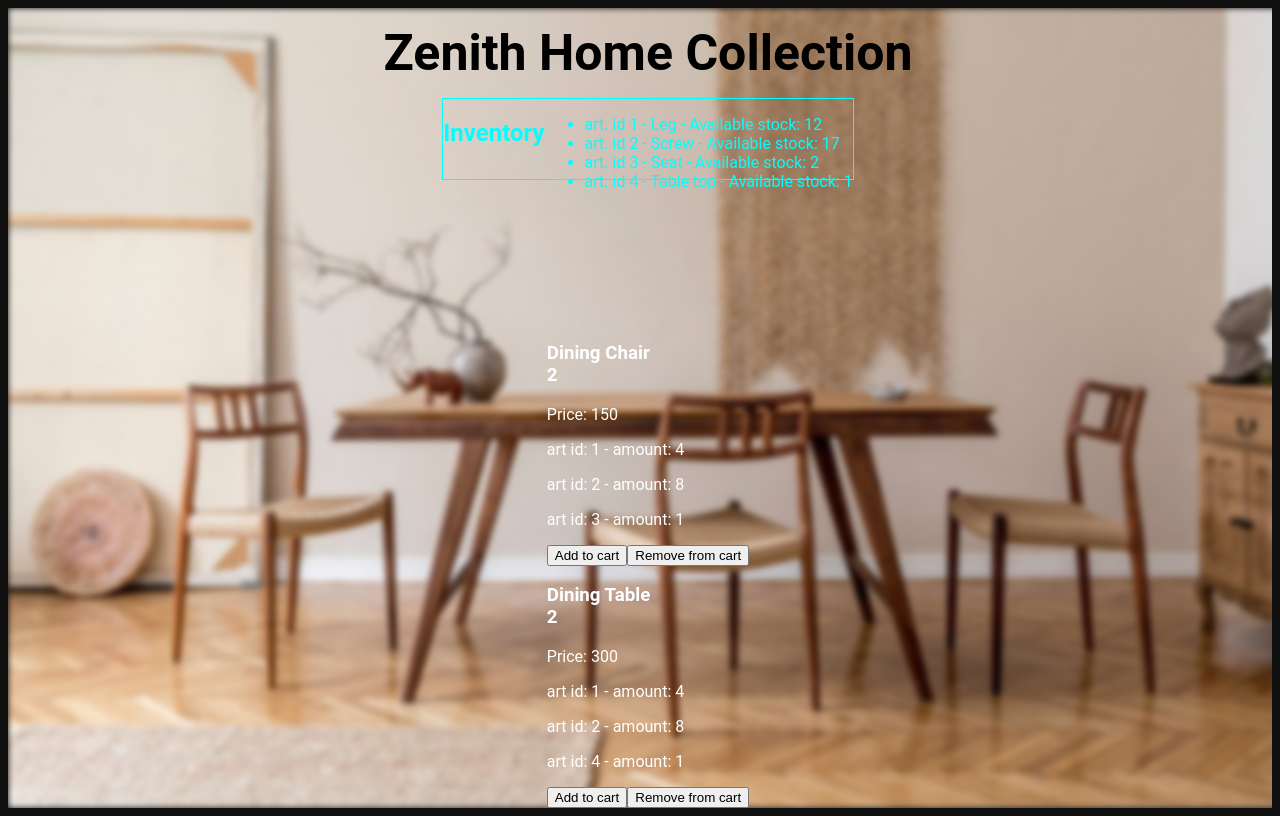
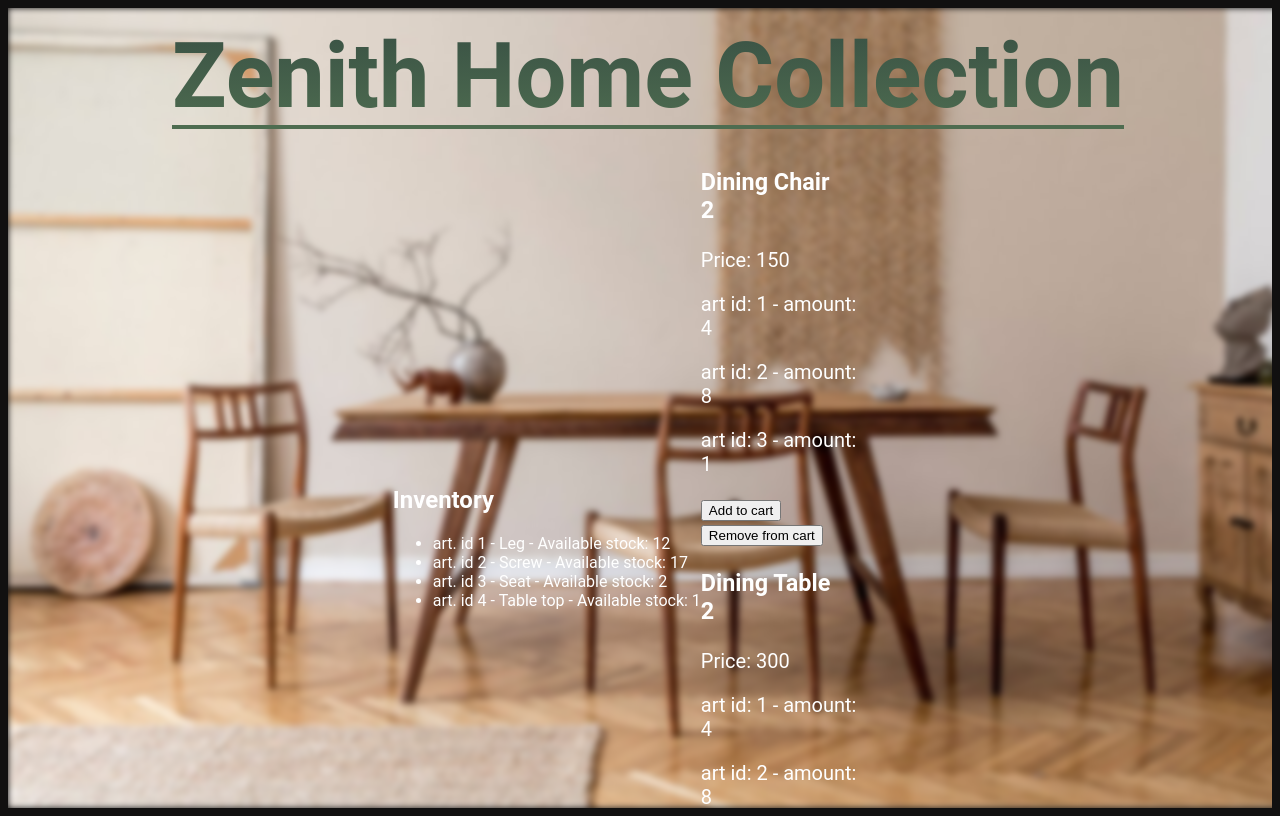
Before and after one commit to danieldraganweb/Next-test3, a Next.js app: page / in a window 1280 px wide. Built offline with nearby package versions, Linux system fonts and the light colour scheme.

Commit message:
title underline color match

```diff
--- a/styles/Home.module.css
+++ b/styles/Home.module.css
@@ -6,48 +6,40 @@
   position: relative;
   height: 100vh;
   width: 100vw;
-  fill-opacity: calc(100% - 1rem);
 }
 .container {
   display: flex;
-  flex-direction: column;
+  flex-direction: row;
   justify-content: space-between;
   align-items: center;
   position: relative;
-  height: 100vh;
-  width: 100vw;
 }
 .background {
   position: absolute;
-  top: 0;
-  left: 0;
   width: 100%;
   height: 100%;
   z-index: -1;
   overflow: hidden;
   filter: blur(3px);
   -webkit-filter: blur(3px);
+  overflow: hidden;
 }
 .title {
-  font-size: 50px;
-  color: #000000;
+  font-size: 90px;
+  font-weight: 600;
   position: relative;
+  background: -webkit-linear-gradient(#395144, #4e6c50);
+  background-clip: text;
+  -webkit-text-fill-color: transparent;
 }
-.inventory {
-  border: 1px solid cyan;
-  display: flex;
-  flex-direction: row;
-  justify-content: space-around;
-  color: cyan;
-  height: 80px;
-}
-.ul {
-  list-style-type: none;
-  font-size: large;
-}
-.li {
-  list-style-type: none;
-  font-size: large;
+.title::after {
+  content: "";
+  position: absolute;
+  left: 0;
+  bottom: 0;
+  width: 100%;
+  height: 4px;
+  background-color: #4e6c50;
 }
 .button {
   font-size: large;
@@ -61,3 +53,14 @@
   background-color: rgb(17, 16, 16);
   color: rgb(255, 255, 255);
 }
+.button:active {
+  background-color: rgb(17, 16, 16);
+  color: rgb(255, 255, 255);
+}
+.card {
+  width: 80%;
+  height: 50%;
+  font-size: 20px;
+}
+.inventory {
+}
```
